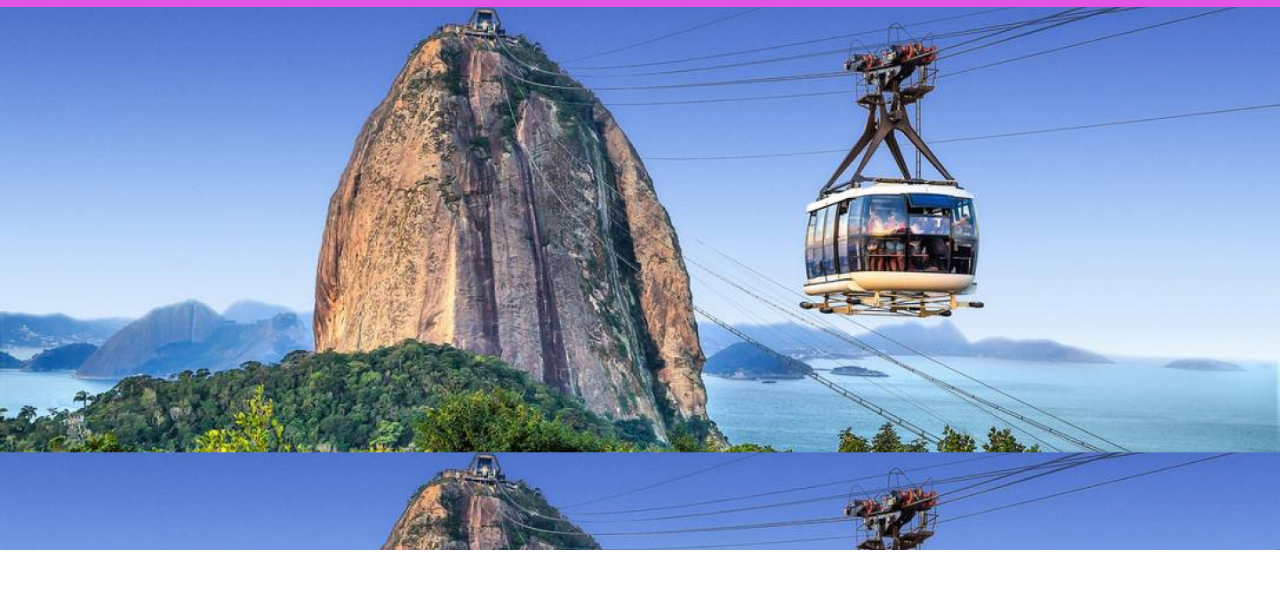
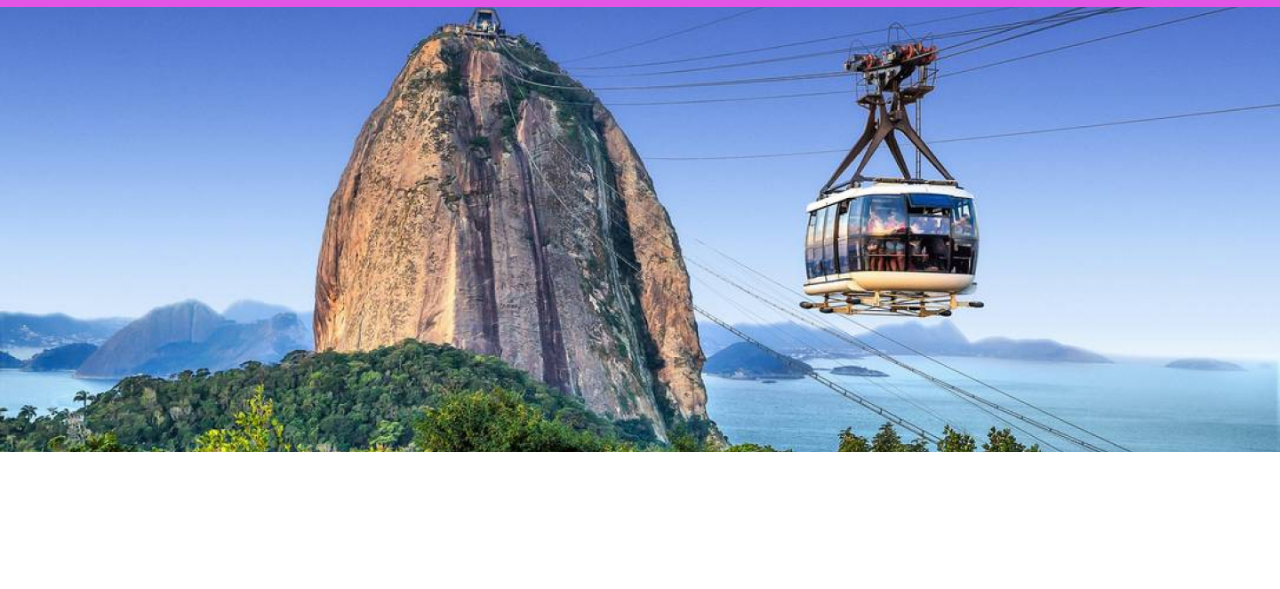
Before and after one commit to juliopereiratavares/checkpoint_front, a plain HTML site: page index.html in a window 1280 px wide. Shown: the part 163-752 px from the top of the page. Drawn offline with Linux system fonts and the light colour scheme.

Commit message:
Ajuste folder

```diff
--- a/css/style.css
+++ b/css/style.css
@@ -25,4 +25,5 @@ ul li{
   height: 543px;
   width: 100%;
   background-size: 100%;
+  background-repeat: no-repeat;
 }
```
